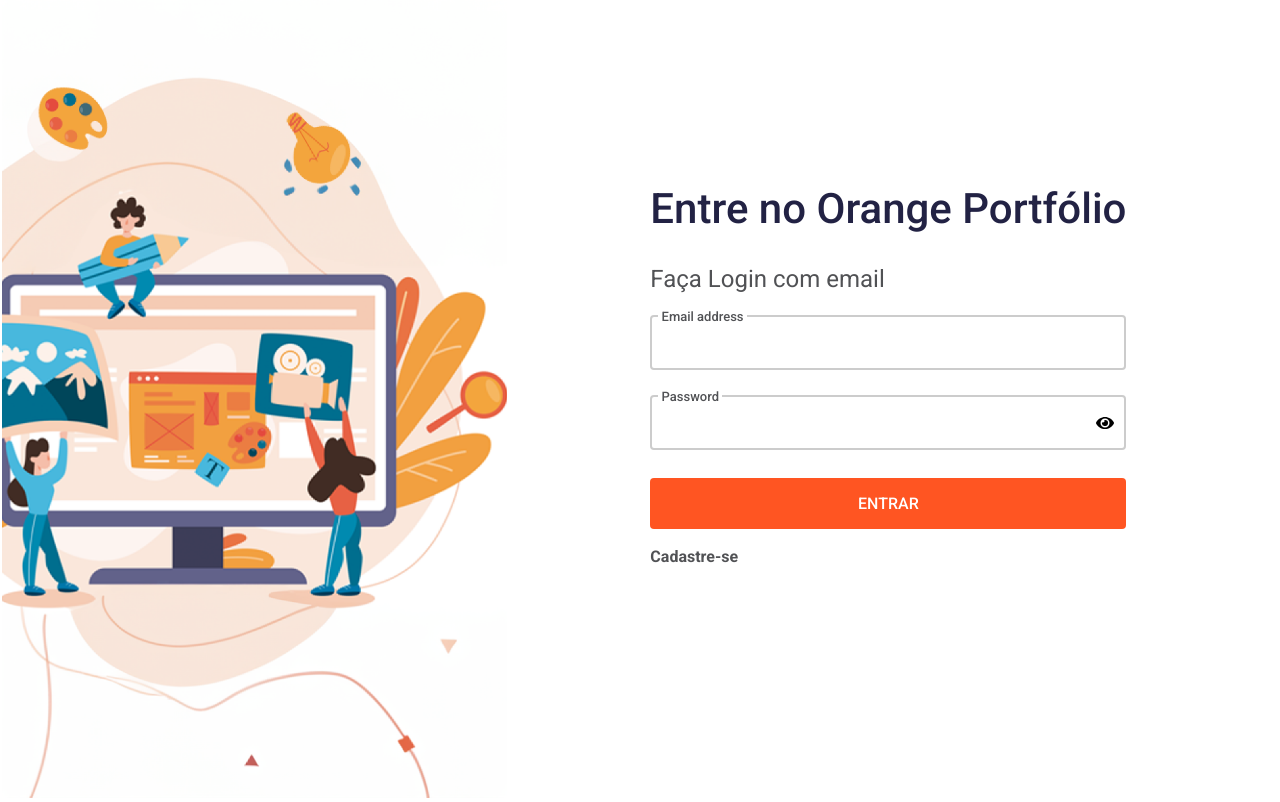
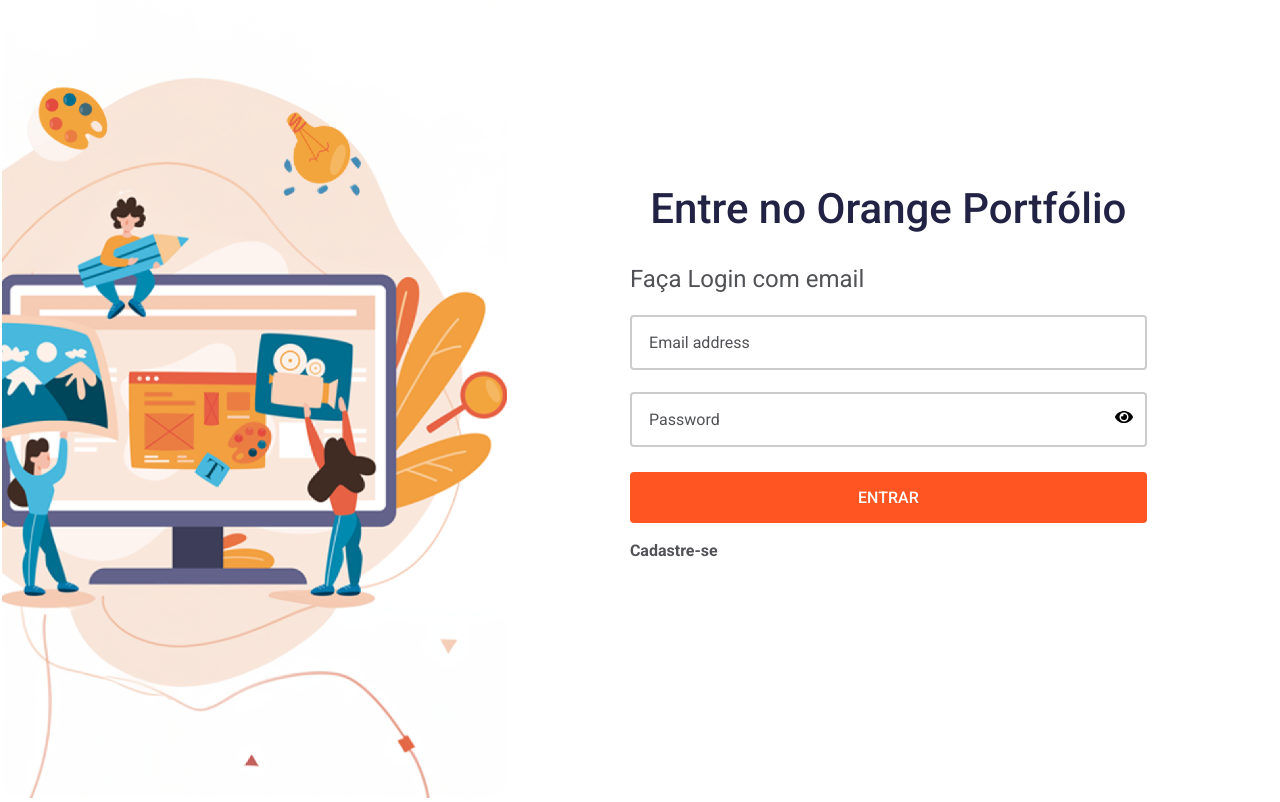
Before and after one commit to Denis-moreira98/orange-portfolio-squad20, a React (Vite) app in the folder frontend/: page /login in a window 1280 px wide. Built offline with nearby package versions, Linux system fonts and the light colour scheme.

Commit message:
style: campo de formulário com animação de texto flutuante

```diff
--- a/frontend/src/components/input/index.tsx
+++ b/frontend/src/components/input/index.tsx
@@ -5,7 +5,6 @@ import { RegisterOptions, UseFormRegister } from "react-hook-form";
 
 export interface InputProps extends InputHTMLAttributes<HTMLInputElement> {
    label?: string;
-   className?: string;
    name: string;
    register: UseFormRegister<any>;
    type: string;
@@ -15,7 +14,6 @@ export interface InputProps extends InputHTMLAttributes<HTMLInputElement> {
 
 export function Input({
    label,
-   className,
    name,
    register,
    type,
@@ -25,13 +23,16 @@ export function Input({
    return (
       <>
          <div className={styles.container}>
-            <label htmlFor="input">{label}</label>
             <input
+               placeholder=""
                id={name}
-               className={className}
+               className={styles.form__input}
                {...register(name, rules)}
                type={type}
             />
+            <label htmlFor="input" className={styles.form__label}>
+               {label}
+            </label>
             {error && (
                <p
                   style={{
--- a/frontend/src/components/input/styles.module.css
+++ b/frontend/src/components/input/styles.module.css
@@ -1,29 +1,48 @@
 .container {
    position: relative;
-   display: flex;
-   flex-direction: column;
-   height: 5rem;
+   height: 4.8rem;
    width: 100%;
 }
-.container input {
+.form__input {
+   position: relative;
    background-color: transparent;
+   top: 0;
+   left: 0;
+   height: 3.4rem;
+   width: 100%;
+   border: 2px solid #ccc;
    border-radius: 4px;
-   height: 3.4rem;
-   border: 2px solid #ccc;
    color: var(--neutral-120);
+   font-size: 16px;
+   outline: none;
    font-size: 1rem;
-   width: 100%;
    padding: 0.5rem;
+   transition: all 160ms ease-in;
+}
+.form__input:hover {
+   border-color: #000000;
 }
 
-label {
+.form__input:focus {
+   border-color: var(--info-100);
+}
+
+.form__label {
+   position: absolute;
+   left: 1rem;
+   top: 1rem;
    color: var(--neutral-110);
-   position: absolute;
-   margin-left: 0.5rem;
-   top: -0.5rem;
-   height: 20px;
    padding: 0.1rem 0.2rem;
-   font-size: 13px;
-   font-weight: 500;
+   font-size: 16px;
+   font-weight: 400;
+   cursor: text;
+   transition: top 200ms ease-in, left 200ms ease-in, font-size 200ms ease-in;
    background-color: white;
 }
+
+.form__input:focus ~ .form__label,
+.form__input:not(:placeholder-shown).form__input:not(:focus) ~ .form__label {
+   top: -0.5rem;
+   font-size: 12px;
+   left: 0.8rem;
+}
--- a/frontend/src/pages/login/styles.module.css
+++ b/frontend/src/pages/login/styles.module.css
@@ -15,6 +15,7 @@
 }
 
 .content {
+   width: 100%;
    max-width: 517px;
    height: 432px;
    align-items: center;
@@ -59,7 +60,7 @@
    position: relative;
    top: -61px;
    float: right;
-   margin-right: 12px;
+   margin-right: 14px;
    cursor: pointer;
    margin-bottom: -15px;
 }
--- a/frontend/src/pages/register/styles.module.css
+++ b/frontend/src/pages/register/styles.module.css
@@ -15,7 +15,8 @@
 }
 
 .content {
-   width: 517px;
+   width: 100%;
+   max-width: 517px;
    height: 432px;
    align-items: center;
    display: flex;
@@ -63,7 +64,7 @@
    position: relative;
    top: -62px;
    float: right;
-   margin-right: 10px;
+   margin-right: 14px;
    cursor: pointer;
    margin-bottom: -15px;
 }
```
